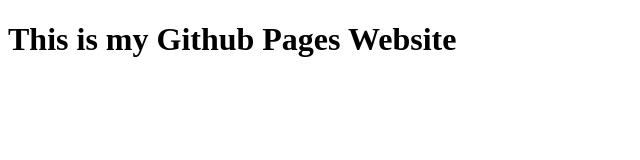
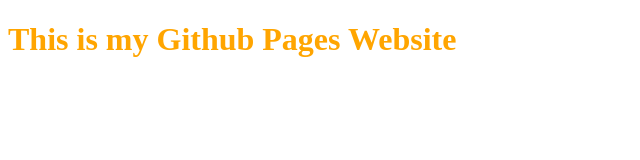
Before and after one commit to muthusrathinam/smr_webV1.github.io, a plain HTML site: page index.html in a window 1280 px wide. Shown: the whole page, without its empty margins (0-640 px from the left). Drawn offline with Linux system fonts and the light colour scheme.

Commit message:
color of h1 changed

```diff
--- a/index.html
+++ b/index.html
@@ -1,7 +1,11 @@
 <!DOCTYPE html>
 <html lang="en">
     <head>
-        <title>My Site!</title>
+        <style>
+            h1{
+                color:orange;
+            }
+        </style>
     </head>
     <body>
         <h1>This is my Github Pages Website</h1>
```
